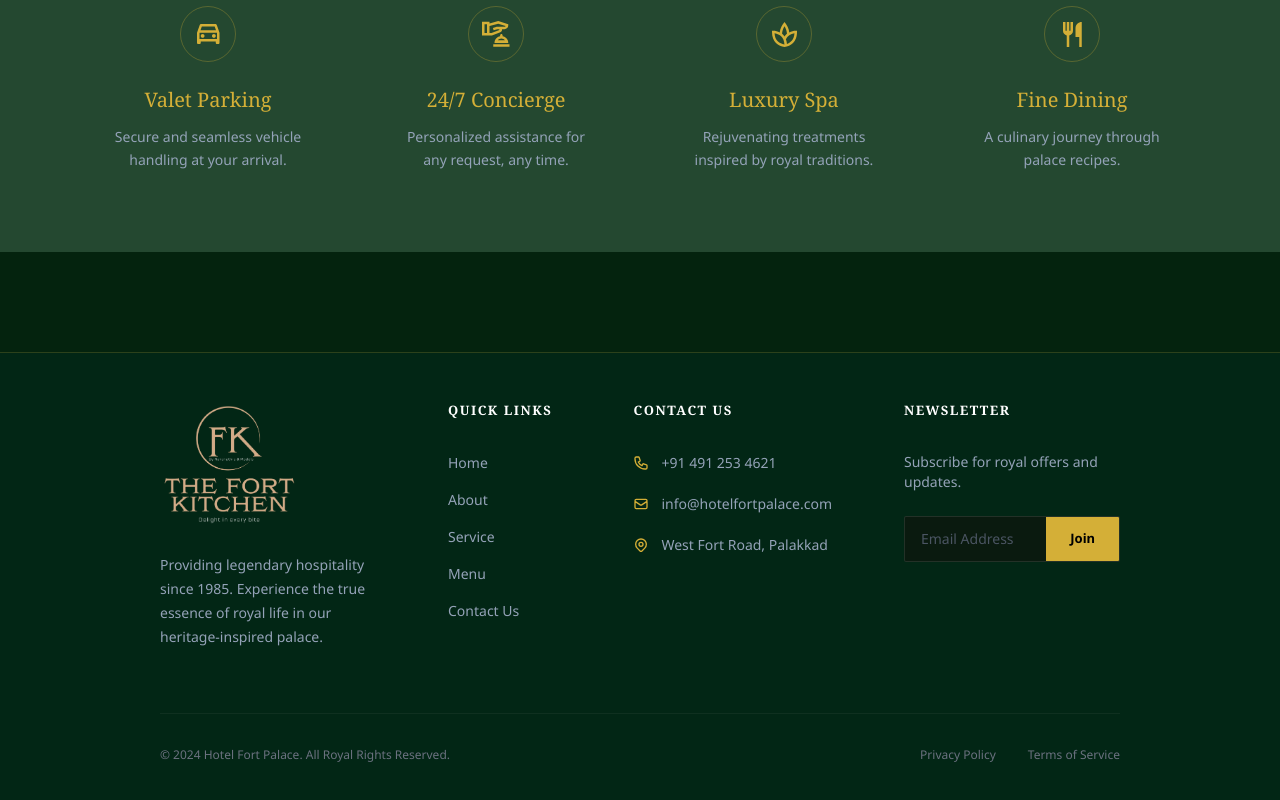
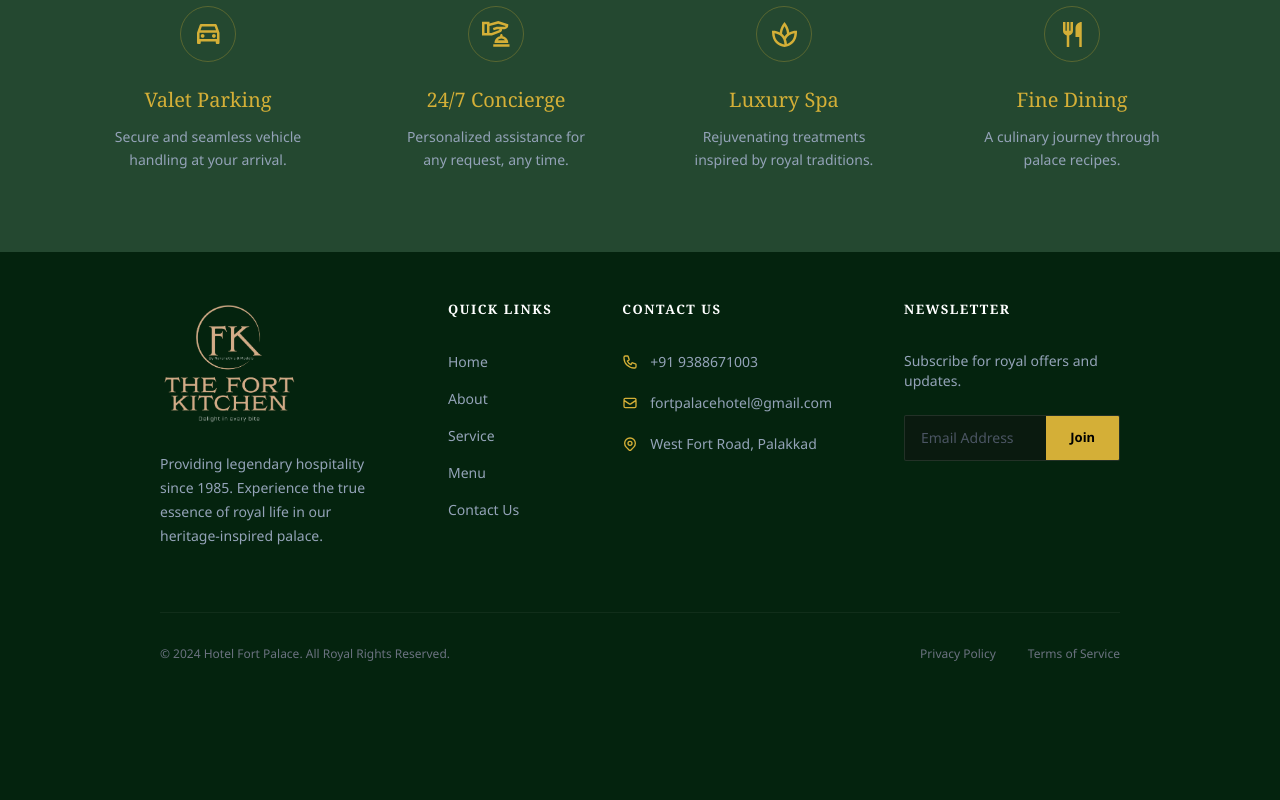
Before and after one commit to CybexelDev/FORT-PALACE-WEBSITE, a plain HTML site: page service.html in a window 1280 px wide. Shown: the part 3115-3915 px from the top of the page. After the commit the page ends 3826 px from the top, so only its background shows below. Drawn offline with nearby package versions, Linux system fonts and the light colour scheme.

Commit message:
added footer

```diff
--- a/service.html
+++ b/service.html
@@ -374,7 +374,7 @@ Experience open-air dining with a beautiful rooftop view, ideal for romantic din
     </div>
 </section>
 
-<footer class="bg-[#022C2266] text-[#94A3B8] px-6 lg:px-24 xl:px-40 py-12 md:py-15 mt-[100px] border-t border-[#D4AF3733]" data-aos="fade-in" data-aos-duration="1500">
+<footer class="bg-[#04230E] text-[#94A3B8] px-6 lg:px-24 xl:px-40 py-12 md:py-15" data-aos="fade-in" data-aos-duration="1500">
 
     <div class="flex flex-col lg:grid lg:grid-cols-12 lg:gap-8 items-center lg:items-start text-center lg:text-left">
 
@@ -396,11 +396,11 @@ Experience open-air dining with a beautiful rooftop view, ideal for romantic din
             <div class="flex-1">
                 <h4 class="text-white font-bold mb-6 lg:mb-8 font-serif text-[13px] tracking-[1.5px] uppercase">Quick Links</h4>
                 <ul class="space-y-4 text-[14px] font-sans">
-                    <li><a href="#" class="hover:text-[#D4AF37] transition-colors">Home</a></li>
-                    <li><a href="#" class="hover:text-[#D4AF37] transition-colors">About</a></li>
-                    <li><a href="#" class="hover:text-[#D4AF37] transition-colors">Service</a></li>
-                    <li><a href="#" class="hover:text-[#D4AF37] transition-colors">Menu</a></li>
-                    <li><a href="#" class="hover:text-[#D4AF37] transition-colors">Contact Us</a></li>
+                    <li><a href="index.html" class="hover:text-[#D4AF37] transition-colors">Home</a></li>
+                    <li><a href="about.html" class="hover:text-[#D4AF37] transition-colors">About</a></li>
+                    <li><a href="service.html" class="hover:text-[#D4AF37] transition-colors">Service</a></li>
+                    <li><a href="menu.html" class="hover:text-[#D4AF37] transition-colors">Menu</a></li>
+                    <li><a href="contact.html" class="hover:text-[#D4AF37] transition-colors">Contact Us</a></li>
                 </ul>
             </div>
 
@@ -409,11 +409,11 @@ Experience open-air dining with a beautiful rooftop view, ideal for romantic din
                 <div class="space-y-5 text-[14px] font-sans text-left">
                     <div class="flex items-center gap-3">
                         <svg class="w-4 h-4 text-[#D4AF37] shrink-0" fill="none" stroke="currentColor" viewBox="0 0 24 24"><path stroke-linecap="round" stroke-linejoin="round" stroke-width="2" d="M3 5a2 2 0 012-2h3.28a1 1 0 01.948.684l1.498 4.493a1 1 0 01-.502 1.21l-2.257 1.13a11.042 11.042 0 005.516 5.516l1.13-2.257a1 1 0 011.21-.502l4.493 1.498a1 1 0 01.684.949V19a2 2 0 01-2 2h-1C9.716 21 3 14.284 3 6V5z"></path></svg>
-                        <p class="hover:text-white transition-colors">+91 491 253 4621</p>
+                        <p class="hover:text-white transition-colors">+91 9388671003</p>
                     </div>
                     <div class="flex items-center gap-3">
                         <svg class="w-4 h-4 text-[#D4AF37] shrink-0" fill="none" stroke="currentColor" viewBox="0 0 24 24"><path stroke-linecap="round" stroke-linejoin="round" stroke-width="2" d="M3 8l7.89 5.26a2 2 0 002.22 0L21 8M5 19h14a2 2 0 002-2V7a2 2 0 00-2-2H5a2 2 0 00-2 2v10a2 2 0 002 2z"></path></svg>
-                        <p class="hover:text-white transition-colors">info@hotelfortpalace.com</p>
+                        <p class="hover:text-white transition-colors">fortpalacehotel@gmail.com</p>
                     </div>
                     <div class="flex items-center gap-3">
                         <svg class="w-4 h-4 text-[#D4AF37] shrink-0" fill="none" stroke="currentColor" viewBox="0 0 24 24"><path stroke-linecap="round" stroke-linejoin="round" stroke-width="2" d="M17.657 16.657L13.414 20.9a1.998 1.998 0 01-2.827 0l-4.244-4.243a8 8 0 1111.314 0z"></path><path stroke-linecap="round" stroke-linejoin="round" stroke-width="2" d="M15 11a3 3 0 11-6 0 3 3 0 016 0z"></path></svg>
@@ -428,7 +428,6 @@ Experience open-air dining with a beautiful rooftop view, ideal for romantic din
             <p class="text-sm mb-6 font-sans">
                 Subscribe for royal offers and updates.
             </p>
-            <!-- Input matched to your image style -->
             <div class="flex bg-[#0A1A0F] border border-white/10 rounded-sm overflow-hidden">
                 <input
                   type="email"
```
Also changed, not shown: about.html (+9 -8 lines), index.html (+7 -7 lines), menu.html (+8 -9 lines).
